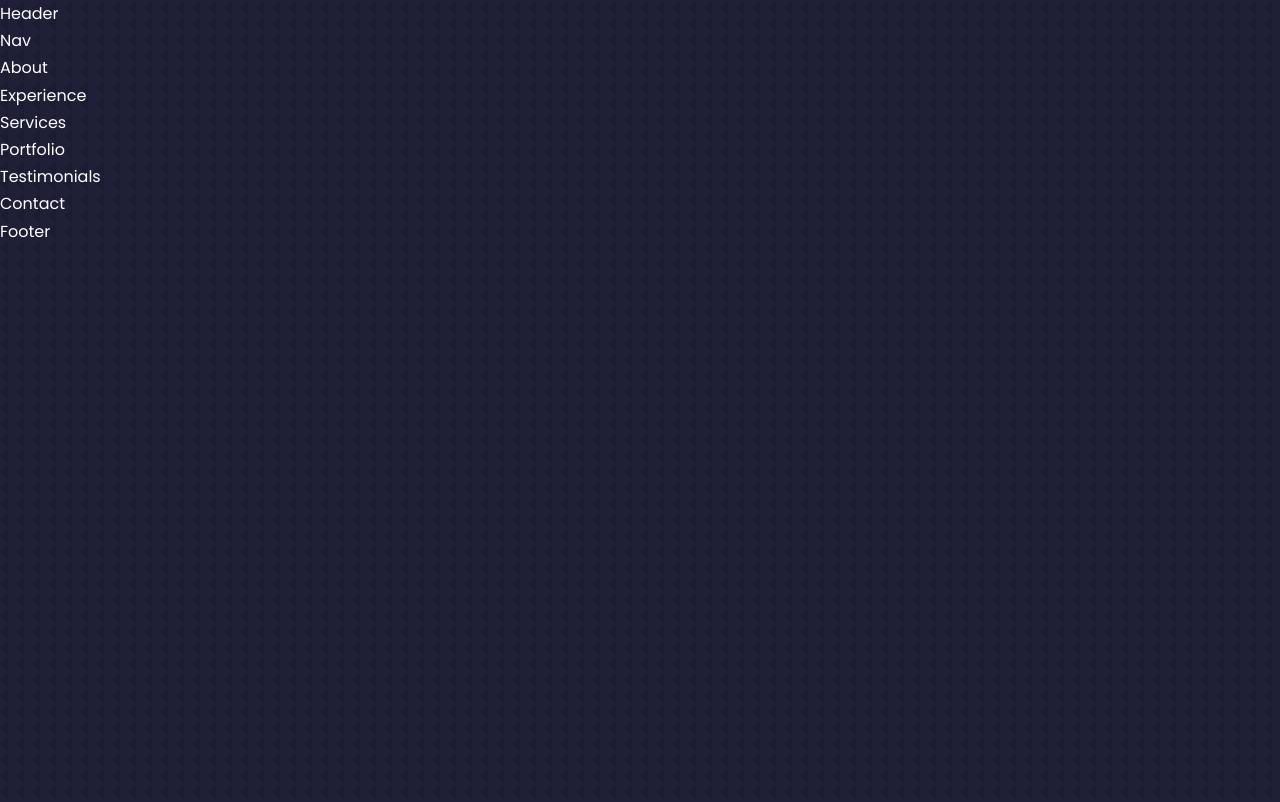
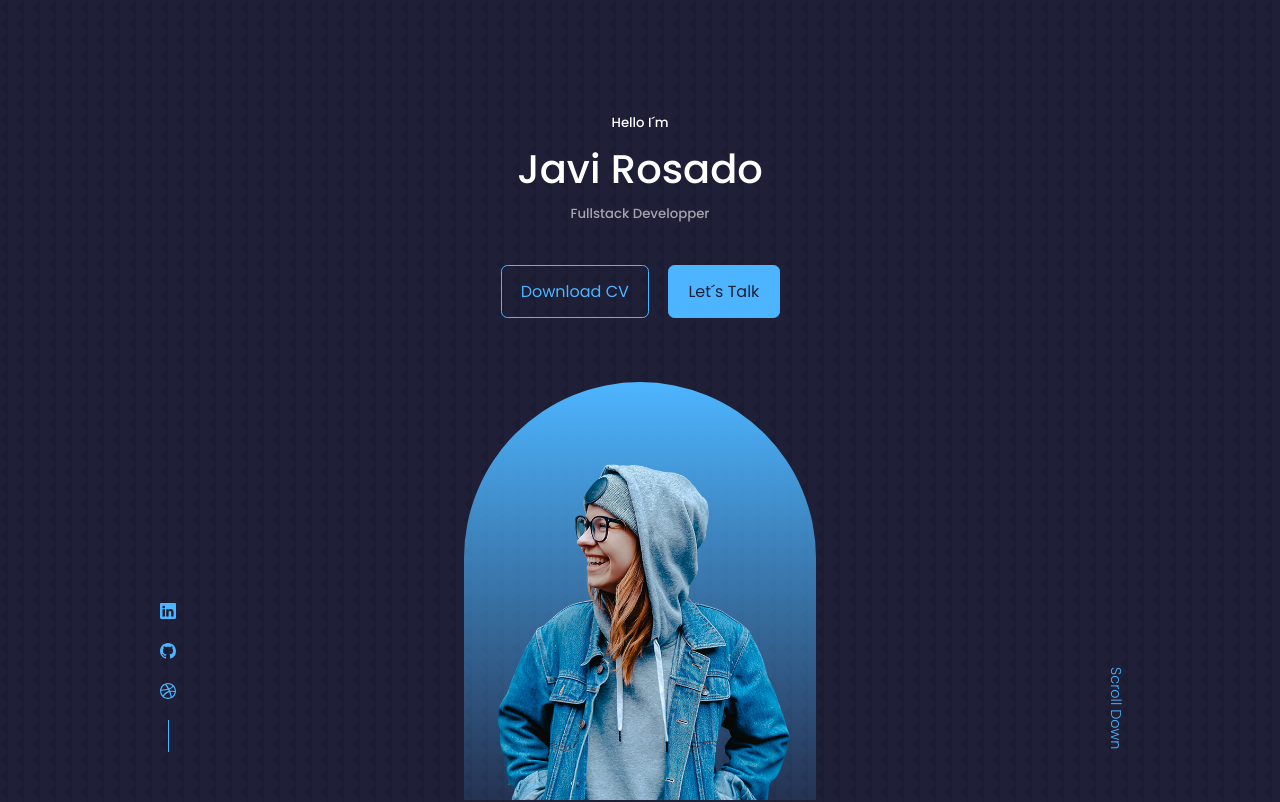
Before and after one commit to jaroledev/portfolio-react-app, a React (Create React App) app: page / in a window 1280 px wide. Shown: the top 802 px of the page. Built offline with nearby package versions, Linux system fonts and the light colour scheme.

Commit message:
Styles and add image, socials links to header.

```diff
--- /dev/null
+++ b/src/components/header/CTA.jsx
@@ -0,0 +1,13 @@
+import React from 'react'
+import CV from '../../assets/cv.pdf'
+
+const CTA = () => {
+  return (
+    <div className='cta'>
+        <a href={CV} download className='btn'>Download CV</a>
+        <a href="#contact" className='btn btn-primary'>Let´s Talk</a>
+    </div>
+  )
+}
+
+export default CTA
--- a/src/components/header/Header.jsx
+++ b/src/components/header/Header.jsx
@@ -1,9 +1,26 @@
 import React from 'react'
 import './header.css'
+import CTA from './CTA'
+import ME from '../../assets/me.png'
+import HeaderSocials from './HeaderSocials'
 
 function Header() {
   return (
-    <div>Header</div>
+    <header>
+      <div className="container header__container">
+        <h5>Hello I´m</h5>
+        <h1>Javi Rosado</h1>
+        <h5 className="text-light">Fullstack Developper</h5>
+        <CTA/>
+        <HeaderSocials/>
+
+        <div className="me">
+          <img src={ME} alt="about me" />
+        </div>
+
+        <a href="#contact" className='scroll__down'>Scroll Down</a>
+      </div>
+    </header>
   )
 }
 
--- /dev/null
+++ b/src/components/header/HeaderSocials.jsx
@@ -0,0 +1,15 @@
+import React from 'react'
+import {BsLinkedin, BsGithub, BsDribbble} from 'react-icons/bs'
+
+
+function HeaderSocials() {
+  return (
+    <div className='header__socials'>
+        <a href="https://linkedin.com" target="_blank" rel="noopener noreferrer"><BsLinkedin/></a>
+        <a href="https://github.com" target="_blank" rel="noopener noreferrer"><BsGithub/></a>
+        <a href="https://dribbble.com/" target="_blank" rel="noopener noreferrer"><BsDribbble/></a>
+    </div>
+  )
+}
+
+export default HeaderSocials
--- a/src/components/header/header.css
+++ b/src/components/header/header.css
@@ -0,0 +1,90 @@
+header {
+    height: 100vh;
+    padding-top: 7rem;
+    overflow: hidden;
+}
+
+.header__container {
+    text-align: center;
+    height: 100%;
+    position: relative;
+}
+
+/* ==================== CTA ======================== */
+
+.cta {
+    margin-top: 2.5rem;
+    display: flex;
+    gap: 1.2rem;
+    justify-content: center;
+}
+
+/* ================ HEADER SOCIALS ============== */
+
+.header__socials {
+    display: flex;
+    flex-direction: column;
+    align-items: center;
+    gap: 0.8rem;
+    position: absolute;
+    left: 0;
+    bottom: 3rem;
+}
+
+.header__socials::after {
+    content: '';
+    width: 1px;
+    height: 2rem;
+    background: var(--color-primary);
+}
+
+/* ========================= ME ========================= */
+.me {
+    background: linear-gradient(var(--color-primary), transparent);
+    width: 22rem;
+    height: 30rem;
+    position: absolute;
+    left: calc(50% - 11rem);
+    margin-top: 4rem;
+    border-radius: 12rem 12rem 0 0;
+    overflow: hidden;
+    padding: 5rem 1.5rem 1.5rem 1.5rem;
+
+
+}
+
+/* ========================= SCROLL DOWN ========================= */
+
+.scroll__down {
+    position: absolute;
+    right: -2.3rem;
+    bottom: 5rem;
+    transform: rotate(90deg);
+    font-weight: 300;
+    font-size: 0.9rem;
+}
+
+/* ========================= MEDIA QUERIES (MEDIUM DEVICES) ======================= */
+
+@media screen and (max-width: 1024px) {
+    header {
+        height: 68vh;
+
+    }
+
+
+}
+
+/* ========================= MEDIA QUERIES (SMALL DEVICES) ======================= */
+
+@media screen and (max-width: 600px) {
+    header {
+        height: 100vh;
+    }
+    .header__socials,
+    .scroll__down {
+        display: none;
+
+    }
+
+}
```
